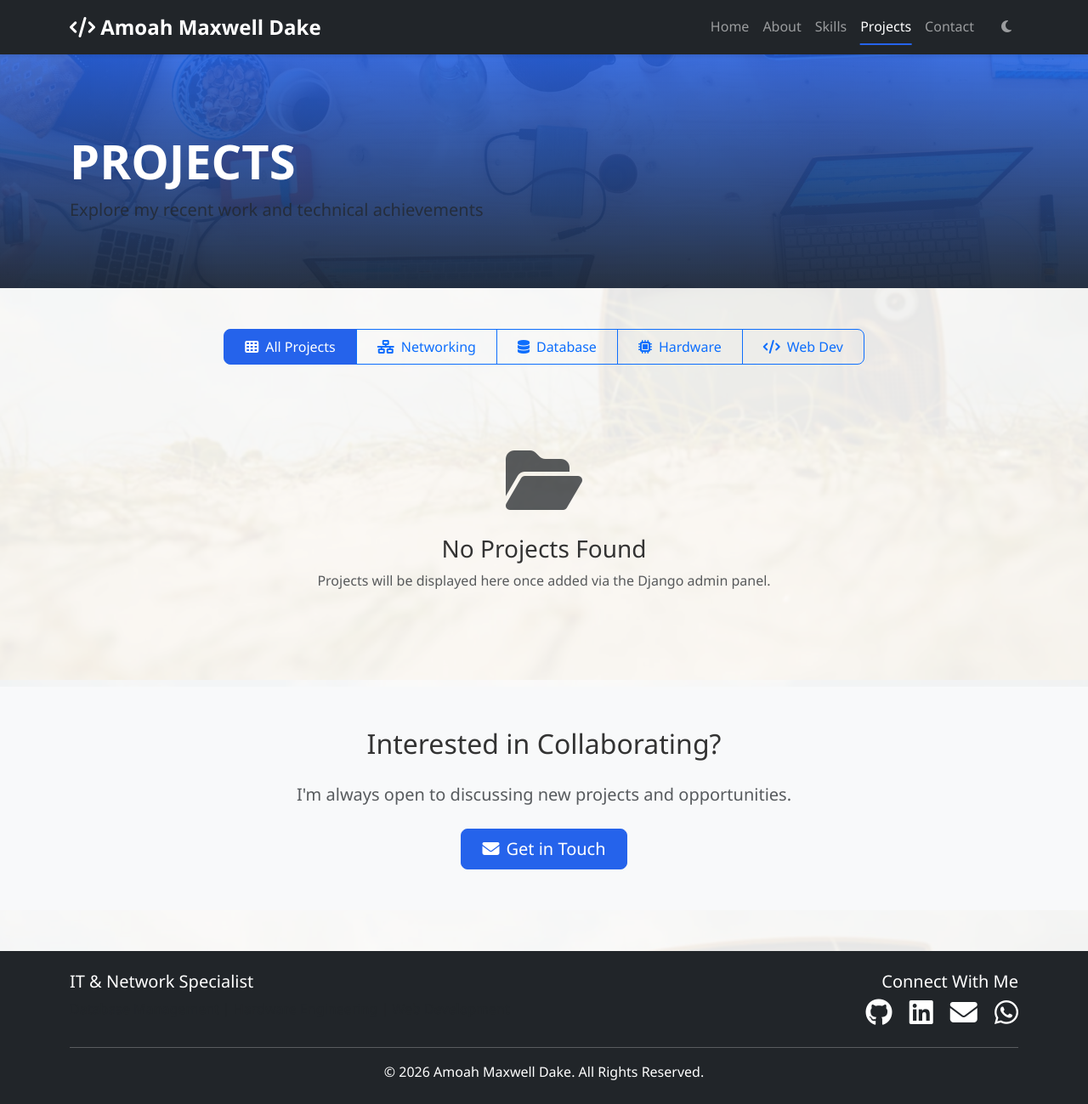
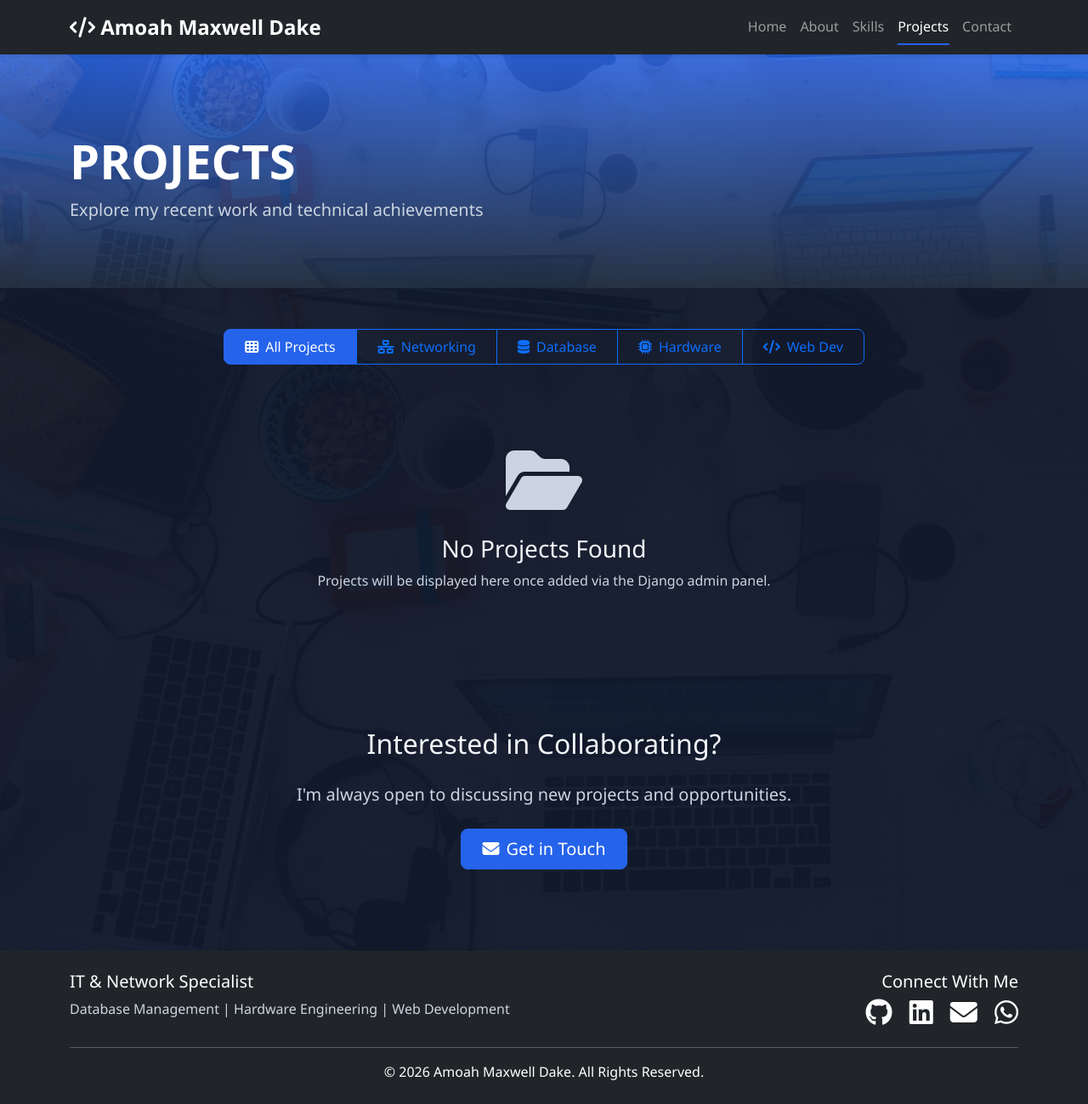
Before and after one commit to AMOAHM/portfolio, a Django app: page /projects/ in a window 1280 px wide. Shown: the whole page at 85% size. Run offline with Django 5.2, Linux system fonts and the light colour scheme; data that the repository does not hold is empty.

Commit message:
Update project

```diff
--- a/portfo_app/templates/portfo_app/about.html
+++ b/portfo_app/templates/portfo_app/about.html
@@ -43,7 +43,8 @@
             </div>
             <div class="col-lg-4 mb-4 mb-lg-0">
                 <div class="profile-image-wrapper">
-                    <img src="{% static 'images/profile.jpg' %}" alt="Profile Photo" class="img-fluid rounded-circle shadow-lg">
+                    <img src="{% static 'images/profile.jpg' %}" alt="Profile Photo"
+                        class="img-fluid rounded-circle shadow-lg">
                 </div>
             </div>
             <div class="col-lg-8">
@@ -59,7 +60,8 @@
                     web applications.
                 </p>
                 <p>
-                    I believe in continuous learning and staying updated with the latest technologies and best practices.
+                    I believe in continuous learning and staying updated with the latest technologies and best
+                    practices.
                     My approach combines technical proficiency with problem-solving skills to deliver solutions that
                     are not only functional but also scalable and maintainable.
                 </p>
--- a/portfo_app/templates/portfo_app/base.html
+++ b/portfo_app/templates/portfo_app/base.html
@@ -14,7 +14,7 @@
     <link rel="stylesheet" href="https://cdnjs.cloudflare.com/ajax/libs/font-awesome/6.4.0/css/all.min.css">
 
     <!-- Custom CSS -->
-    <link rel="stylesheet" href="{% static 'css/style.css' %}">
+    <link rel="stylesheet" href="{% static 'css/style.css' %}?v=1.2">
 
     {% block extra_css %}{% endblock %}
 </head>
@@ -50,11 +50,6 @@
                     <li class="nav-item">
                         <a class="nav-link {% if request.resolver_match.url_name == 'contact' %}active{% endif %}"
                             href="{% url 'contact' %}">Contact</a>
-                    </li>
-                    <li class="nav-item ms-lg-3">
-                        <button id="dark-mode-toggle" class="btn btn-link nav-link" aria-label="Toggle Dark Mode">
-                            <i class="fas fa-moon" id="dark-mode-icon"></i>
-                        </button>
                     </li>
                 </ul>
             </div>
@@ -105,7 +100,7 @@
                     </div>
                 </div>
             </div>
-            <hr class="bg-white">
+            <hr>
             <div class="text-center">
                 <p class="mb-0">&copy; 2026 Amoah Maxwell Dake. All Rights Reserved.</p>
             </div>
--- a/portfo_app/templates/portfo_app/contact.html
+++ b/portfo_app/templates/portfo_app/contact.html
@@ -173,7 +173,7 @@
 </section>
 
 <!-- FAQ Section -->
-<section class="py-5 bg-light">
+<section class="py-5">
     <div class="container">
         <h2 class="text-center mb-5">Frequently Asked Questions</h2>
         <div class="row">
--- a/portfo_app/templates/portfo_app/projects.html
+++ b/portfo_app/templates/portfo_app/projects.html
@@ -16,19 +16,24 @@
         <!-- Filter Buttons -->
         <div class="text-center mb-5">
             <div class="btn-group flex-wrap" role="group">
-                <a href="?category=all" class="btn {% if current_filter == 'all' %}btn-primary{% else %}btn-outline-primary{% endif %}">
+                <a href="?category=all"
+                    class="btn {% if current_filter == 'all' %}btn-primary{% else %}btn-outline-primary{% endif %}">
                     <i class="fas fa-th me-2"></i>All Projects
                 </a>
-                <a href="?category=networking" class="btn {% if current_filter == 'networking' %}btn-primary{% else %}btn-outline-primary{% endif %}">
+                <a href="?category=networking"
+                    class="btn {% if current_filter == 'networking' %}btn-primary{% else %}btn-outline-primary{% endif %}">
                     <i class="fas fa-network-wired me-2"></i>Networking
                 </a>
-                <a href="?category=database" class="btn {% if current_filter == 'database' %}btn-primary{% else %}btn-outline-primary{% endif %}">
+                <a href="?category=database"
+                    class="btn {% if current_filter == 'database' %}btn-primary{% else %}btn-outline-primary{% endif %}">
                     <i class="fas fa-database me-2"></i>Database
                 </a>
-                <a href="?category=hardware" class="btn {% if current_filter == 'hardware' %}btn-primary{% else %}btn-outline-primary{% endif %}">
+                <a href="?category=hardware"
+                    class="btn {% if current_filter == 'hardware' %}btn-primary{% else %}btn-outline-primary{% endif %}">
                     <i class="fas fa-microchip me-2"></i>Hardware
                 </a>
-                <a href="?category=web" class="btn {% if current_filter == 'web' %}btn-primary{% else %}btn-outline-primary{% endif %}">
+                <a href="?category=web"
+                    class="btn {% if current_filter == 'web' %}btn-primary{% else %}btn-outline-primary{% endif %}">
                     <i class="fas fa-code me-2"></i>Web Dev
                 </a>
             </div>
@@ -41,9 +46,11 @@
             <div class="col-md-6 col-lg-4">
                 <div class="card h-100 border-0 shadow hover-lift">
                     {% if project.image %}
-                    <img src="{{ project.image.url }}" class="card-img-top" alt="{{ project.title }}" style="height: 220px; object-fit: cover;">
+                    <img src="{{ project.image.url }}" class="card-img-top" alt="{{ project.title }}"
+                        style="height: 220px; object-fit: cover;">
                     {% else %}
-                    <div class="card-img-top bg-gradient d-flex align-items-center justify-content-center" style="height: 220px; background: linear-gradient(135deg, #667eea 0%, #764ba2 100%);">
+                    <div class="card-img-top bg-gradient d-flex align-items-center justify-content-center"
+                        style="height: 220px; background: linear-gradient(135deg, #667eea 0%, #764ba2 100%);">
                         <i class="fas fa-project-diagram fa-4x text-white opacity-75"></i>
                     </div>
                     {% endif %}
@@ -73,12 +80,14 @@
                         <div class="mt-auto">
                             <div class="d-flex gap-2">
                                 {% if project.github_link %}
-                                <a href="{{ project.github_link }}" class="btn btn-sm btn-outline-dark flex-grow-1" target="_blank">
+                                <a href="{{ project.github_link }}" class="btn btn-sm btn-outline-dark flex-grow-1"
+                                    target="_blank">
                                     <i class="fab fa-github me-1"></i>View Code
                                 </a>
                                 {% endif %}
                                 {% if project.live_link %}
-                                <a href="{{ project.live_link }}" class="btn btn-sm btn-primary flex-grow-1" target="_blank">
+                                <a href="{{ project.live_link }}" class="btn btn-sm btn-primary flex-grow-1"
+                                    target="_blank">
                                     <i class="fas fa-external-link-alt me-1"></i>Live Demo
                                 </a>
                                 {% endif %}
@@ -111,7 +120,7 @@
 </section>
 
 <!-- Call to Action -->
-<section class="py-5 bg-light">
+<section class="py-5">
     <div class="container text-center">
         <h2 class="mb-4">Interested in Collaborating?</h2>
         <p class="lead text-muted mb-4">I'm always open to discussing new projects and opportunities.</p>
--- a/portfolio/settings.py
+++ b/portfolio/settings.py
@@ -105,3 +105,5 @@ MESSAGE_TAGS = {
     messages.ERROR: 'danger',
 }
 # Trigger Reload
+
+# Trigger Reload v2
--- a/static/css/style.css
+++ b/static/css/style.css
@@ -8,18 +8,7 @@
     --warning-color: #f59e0b;
     --info-color: #06b6d4;
 
-    /* Theme Variables - Light Mode */
-    --bg-color: #ffffff;
-    --text-color: #333333;
-    --card-bg: #ffffff;
-    --nav-bg: #212529;
-    --footer-bg: #212529;
-    --card-border: rgba(0, 0, 0, 0.1);
-    --premium-bg: radial-gradient(circle at 10% 20%, rgb(239, 246, 255) 0%, rgb(219, 234, 254) 100%);
-}
-
-/* Dark Mode Variables */
-body.dark-mode {
+    /* Theme Variables - Permanent Dark Mode */
     --bg-color: #0f172a;
     --text-color: #f1f5f9;
     --card-bg: rgba(30, 41, 59, 0.95);
@@ -27,12 +16,19 @@ body.dark-mode {
     --footer-bg: #020617;
     --card-border: rgba(255, 255, 255, 0.1);
     --premium-bg: radial-gradient(circle at 10% 20%, rgb(15, 23, 42) 0%, rgb(2, 6, 23) 100%);
+}
 
-    /* Override background for dark mode to be darker */
-    background: linear-gradient(rgba(15, 23, 42, 0.95), rgba(15, 23, 42, 0.95)), url('../images/background.jpg');
+/* Dark Mode Background Default */
+body {
+    font-family: 'Segoe UI', Tahoma, Geneva, Verdana, sans-serif;
+    line-height: 1.6;
+    color: var(--text-color);
+    background: linear-gradient(rgba(15, 23, 42, 0.95), rgba(15, 23, 42, 0.95)), url('../images/hero-bg.jpg') !important;
     background-size: cover;
     background-position: center;
     background-attachment: fixed;
+    padding-top: 56px;
+    transition: color 0.3s ease;
 }
 
 /* Global Styles */
@@ -416,3 +412,67 @@ body.dark-mode .accordion-button:not(.collapsed) {
 ::-webkit-scrollbar-thumb:hover {
     background: #1d4ed8;
 }
+
+/* Dark Mode Bootstrap Overrides */
+.bg-light,
+.bg-white {
+    background-color: var(--card-bg) !important;
+    color: var(--text-color) !important;
+    border: 1px solid var(--card-border);
+}
+
+.text-dark {
+    color: var(--text-color) !important;
+}
+
+.text-muted {
+    color: #cbd5e1 !important;
+}
+
+/* FAQ / Accordion Styling */
+.accordion-item {
+    background-color: transparent;
+    border: 1px solid var(--card-border);
+    margin-bottom: 1rem;
+    border-radius: 0.5rem !important;
+    overflow: hidden;
+}
+
+.accordion-button {
+    background-color: rgba(30, 41, 59, 0.8);
+    color: var(--text-color);
+    box-shadow: none;
+}
+
+.accordion-button:not(.collapsed) {
+    background-color: rgba(59, 130, 246, 0.2);
+    color: #60a5fa;
+    box-shadow: none;
+}
+
+.accordion-button::after {
+    filter: invert(1);
+}
+
+.accordion-body {
+    background-color: rgba(15, 23, 42, 0.6);
+    color: #cbd5e1;
+}
+
+/* Verified Dark Mode Name Highlight */
+.text-gradient-gold {
+    background: linear-gradient(to right, #f59e0b, #fbbf24);
+    -webkit-background-clip: text;
+    -webkit-text-fill-color: transparent;
+    background-clip: text;
+    color: #fbbf24;
+    font-weight: 800;
+    display: inline-block;
+}
+
+/* Ensure stat-card has a background */
+.stat-card {
+    transition: all 0.3s ease;
+    background: var(--card-bg);
+    border: 1px solid var(--card-border);
+}
--- a/static/js/scripts.js
+++ b/static/js/scripts.js
@@ -1,9 +1,9 @@
 // Wait for DOM to be fully loaded
-document.addEventListener('DOMContentLoaded', function() {
+document.addEventListener('DOMContentLoaded', function () {
 
     // Navbar scroll effect
     const navbar = document.querySelector('.navbar');
-    window.addEventListener('scroll', function() {
+    window.addEventListener('scroll', function () {
         if (window.scrollY > 50) {
             navbar.classList.add('shadow-lg');
         } else {
@@ -54,7 +54,7 @@ document.addEventListener('DOMContentLoaded', function() {
     // Form validation enhancement
     const forms = document.querySelectorAll('form');
     forms.forEach(form => {
-        form.addEventListener('submit', function(e) {
+        form.addEventListener('submit', function (e) {
             if (!form.checkValidity()) {
                 e.preventDefault();
                 e.stopPropagation();
@@ -105,7 +105,7 @@ document.addEventListener('DOMContentLoaded', function() {
     // Project filter active state
     const filterButtons = document.querySelectorAll('.btn-group a');
     filterButtons.forEach(button => {
-        button.addEventListener('click', function() {
+        button.addEventListener('click', function () {
             filterButtons.forEach(btn => {
                 btn.classList.remove('btn-primary');
                 btn.classList.add('btn-outline-primary');
@@ -133,7 +133,7 @@ document.addEventListener('DOMContentLoaded', function() {
     // Add loading spinner to buttons on form submit
     const submitButtons = document.querySelectorAll('button[type="submit"]');
     submitButtons.forEach(button => {
-        button.addEventListener('click', function() {
+        button.addEventListener('click', function () {
             if (this.closest('form').checkValidity()) {
                 this.innerHTML = '<span class="spinner-border spinner-border-sm me-2"></span>Sending...';
                 this.disabled = true;
@@ -143,38 +143,6 @@ document.addEventListener('DOMContentLoaded', function() {
 
     // Console log for debugging
     console.log('Portfolio site initialized successfully!');
-
-    // Dark Mode Toggle Logic
-    const darkModeToggle = document.getElementById('dark-mode-toggle');
-    const darkModeIcon = document.getElementById('dark-mode-icon');
-    const body = document.body;
-
-    // Check for saved dark mode preference
-    const currentTheme = localStorage.getItem('theme');
-    if (currentTheme === 'dark') {
-        body.classList.add('dark-mode');
-        if (darkModeIcon) {
-            darkModeIcon.classList.remove('fa-moon');
-            darkModeIcon.classList.add('fa-sun');
-        }
-    }
-
-    if (darkModeToggle) {
-        darkModeToggle.addEventListener('click', () => {
-            body.classList.toggle('dark-mode');
-
-            let theme = 'light';
-            if (body.classList.contains('dark-mode')) {
-                theme = 'dark';
-                darkModeIcon.classList.remove('fa-moon');
-                darkModeIcon.classList.add('fa-sun');
-            } else {
-                darkModeIcon.classList.remove('fa-sun');
-                darkModeIcon.classList.add('fa-moon');
-            }
-            localStorage.setItem('theme', theme);
-        });
-    }
 });
 
 // Function to copy text to clipboard
@@ -187,7 +155,7 @@ function copyToClipboard(text) {
 }
 
 // Back to top button functionality
-window.addEventListener('scroll', function() {
+window.addEventListener('scroll', function () {
     const backToTop = document.getElementById('backToTop');
     if (backToTop) {
         if (window.scrollY > 300) {
```
Also changed, not shown: portfo_app/templates/portfo_app/index.html (+10 -6 lines), portfo_app/templates/portfo_app/skills.html (+5 -9 lines). Lines whose indentation alone changed are shown as unchanged.
